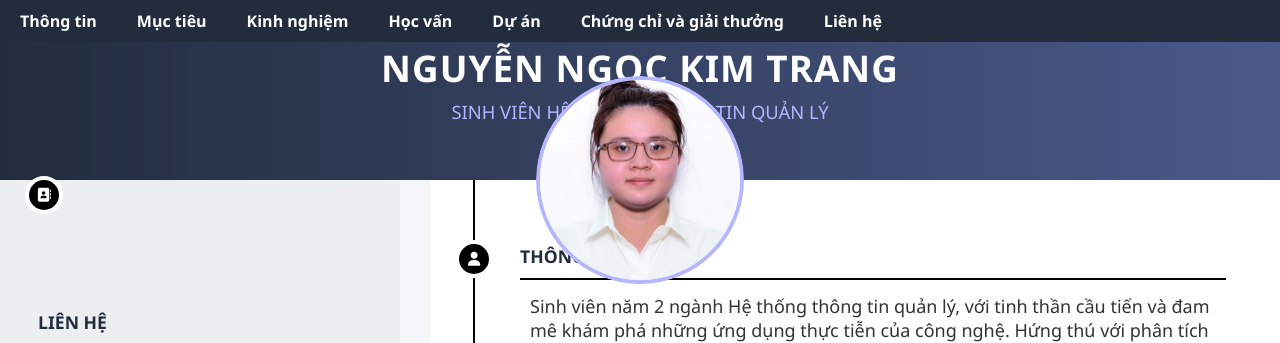
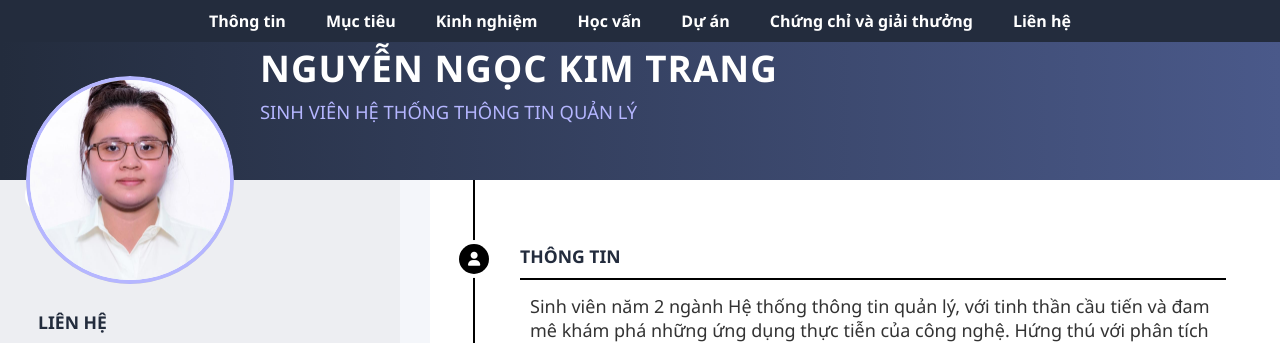
Before and after one commit to Ktrang05/ktrang-cv, a plain HTML site: page index.html in a window 1280 px wide. Shown: the top 343 px of the page. Drawn offline with Linux system fonts and the light colour scheme.

Commit message:
Update style.css
mệt quá

```diff
--- a/style.css
+++ b/style.css
@@ -15,6 +15,8 @@ html, body {
   font-size: 16px;
   scroll-behavior: smooth;
   overflow-x: hidden;
+  -webkit-overflow-scrolling: touch;
+  scroll-padding-top: 80px;
 }
 
 /* -------------------------------------------
@@ -27,34 +29,22 @@ html, body {
   width: 100%;
   z-index: 999;
   top: 0;
-  overflow-x: auto;
 }
 
 .navbar ul {
   list-style: none;
   display: flex;
-  flex-wrap: nowrap;
-  justify-content: flex-start;
+  justify-content: center;
   gap: 40px;
-  padding: 0 20px;
-  overflow-x: auto;
-  scrollbar-width: none;
-  -ms-overflow-style: none;
-}
-
-.navbar ul::-webkit-scrollbar {
-  display: none;
-}
-
-.navbar li {
-  flex-shrink: 0;
+  width: 100%;
+  max-width: 100%;
+  text-align: center;
 }
 
 .navbar a {
   color: #fff;
   text-decoration: none;
   font-weight: bold;
-  white-space: nowrap;
   transition: color 0.3s ease;
 }
 
@@ -274,7 +264,7 @@ html, body {
 }
 
 /* -------------------------------------------
-   SECTION CHUNG
+   SECTION CHUNG (HỌC VẤN, DỰ ÁN,...)
 -------------------------------------------- */
 .section h2 {
   font-size: 1.1rem;
@@ -356,7 +346,7 @@ html, body {
    RESPONSIVE
 =========================================================== */
 
-/* === Dưới 768px: MOBILE === */
+/* === Dưới 768px: dành cho MOBILE === */
 @media (max-width: 768px) {
   .banner {
     flex-direction: column;
@@ -390,7 +380,7 @@ html, body {
   }
 }
 
-/* === Từ 769px đến 1024px: TABLET === */
+/* === Từ 769px đến 1024px: dành cho TABLET === */
 @media (min-width: 769px) and (max-width: 1024px) {
   .cv-main {
     flex-direction: column;
@@ -409,25 +399,3 @@ html, body {
     gap: 24px;
   }
 }
-
-/* === Từ 769px trở lên: canh giữa BANNER === */
-@media (min-width: 769px) {
-  .banner {
-    justify-content: center;
-    text-align: center;
-    padding-left: 0;
-    padding-right: 0;
-  }
-
-  .avatar-outer {
-    left: 50%;
-    transform: translateX(-50%);
-    bottom: -110px;
-  }
-
-  .banner-info {
-    margin-left: 0;
-    margin-bottom: 32px;
-    text-align: center;
-  }
-}
```
